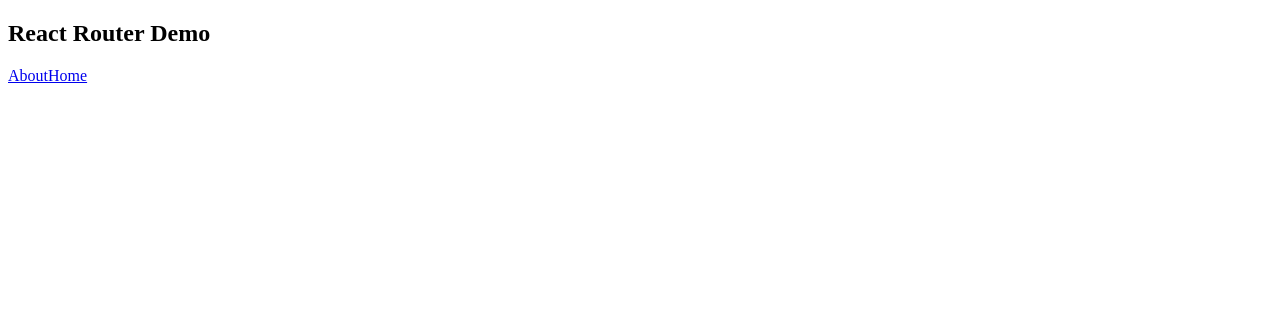
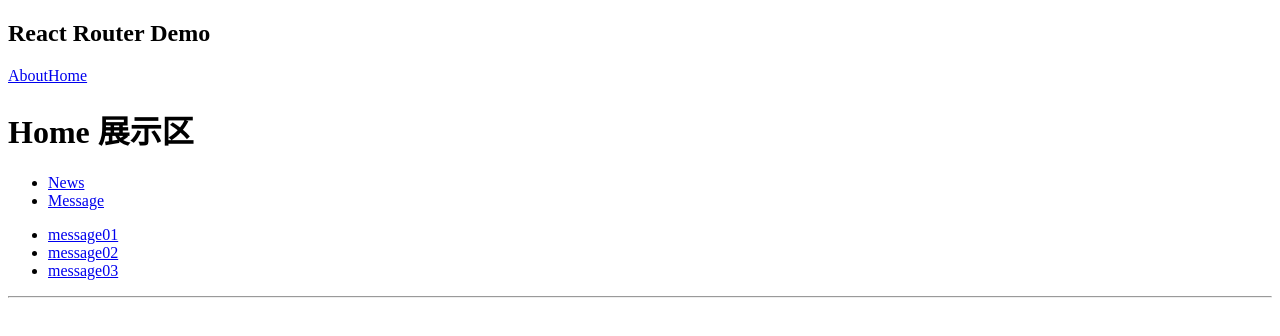
Before and after one commit to scypurple/testrouter-app, a React (Create React App) app: page /home/message in a window 1280 px wide. Shown: the top 336 px of the page. Built offline with nearby package versions, Linux system fonts and the light colour scheme; the HTML template or start-up script is replaced by a standard one.

Commit message:
router params

```diff
--- a/src/App.jsx
+++ b/src/App.jsx
@@ -1,10 +1,11 @@
 import React from 'react'
-import {Navigate, Route, Routes} from 'react-router-dom'
+import {useRoutes} from 'react-router-dom'
 import MyNavLink from './components/MyNavLink'
-import About from './pages/About'
-import Home from './pages/Home'
+import routes from './routes'
 
 export default function App() {
+
+    const element = useRoutes(routes);
         return (
             <div>
                 <div className="row">
@@ -29,12 +30,7 @@
                         <div className="panel">
                             <div className="panel-body">
                                 {/* 展示区要根据路径去决定展示哪个组件----注册路由 */}
-                               <Routes>
-                                    <Route path='/about' element={<About/>} />
-                                    <Route path='/home' element={<Home/>} />
-                                    <Route path='/' element={<Navigate to='/about' />} />
-                                    {/* <Redirect to='/about' /> */}
-                                </Routes>
+                            {element}
                             </div>
                         </div>
                     </div>
--- a/src/pages/Home/Message/Detail/index.jsx
+++ b/src/pages/Home/Message/Detail/index.jsx
@@ -1,15 +1,29 @@
-import React, { Component } from 'react'
+import React from 'react';
+// import { useParams } from 'react-router-dom'
+// import { useSearchParams } from 'react-router-dom';
+import {useLocation} from 'react-router-dom';
 
 const data = [
     { id: '01', content: 'Hello, React' },
     { id: '02', content: 'Hello, Vue' },
     { id: '03', content: 'Hello, World' },
-]
-export default class Detail extends Component {
-    render() {
-        console.log(this.props)
-        const {id, title} = this.props.location.state || {};
-        const {content} = data.find(e => e.id === id) || {};
+];
+export default function Detail() {
+    // 类式组件
+    //console.log(props)
+    //const {id, title} = props.location.state || {};
+    //const {content} = data.find(e => e.id === id) || {};
+    // 函数式组件 params
+    //const { id, title } = useParams()
+    // console.log("@", id,title)
+    // 函数式组件 search
+    // const [search] = useSearchParams();
+    // const [id, title] = [search.get('id'), search.get('title')];
+    // 函数式组件 state
+    const {state: {id, title}} = useLocation();
+   // console.log(id,title);
+   const { content } = data.find(e => e.id === id) || {};
+
     return (
         <ul>
             <li>id:{id}</li>
@@ -17,5 +31,5 @@
             <li>content:{content}</li>
         </ul>
     )
+
 }
-}
--- a/src/pages/Home/Message/index.jsx
+++ b/src/pages/Home/Message/index.jsx
@@ -1,18 +1,19 @@
-import React, { Component } from 'react';
-import { Link, Route } from 'react-router-dom';
-import Detail from './Detail';
+import React, { useState } from 'react';
+import { Link, Outlet } from 'react-router-dom';
 
-export default class Message extends Component {
-    state = {
-        messages: [
+export default function Message() {
+    // state = {
+    const   initMessages =  [
             {id: '01', title: 'message01'},
             {id: '02', title: 'message02'},
             {id: '03', title: 'message03'},
-        ]
-    }
+        ];
+    // }
+    //const {messages} = this.state;
 
-    render() {
-        const {messages} = this.state;
+    const [messages] = useState(initMessages);
+   // console.log(messages);
+
     return (
         <div>
             <ul>
@@ -20,15 +21,24 @@
                     messages.map(message => {
                         return (
                             <li key={message.id}>
-                                    <Link to={{pathname: "/home/message/detail", state:{id:message.id, title: message.title}}}>{message.title}</Link>
+                                {/* <Link to={`detail?id=${message.id}&title=${message.title}`}>{message.title}</Link> */}
+                                {/* <Link to={{ pathname: "detail", state: { id: message.id, title: message.title } }}>{message.title}</Link> */}
+                                <Link
+                                to='detail'
+                                state={{
+                                    'id': message.id,
+                                    'title': message.title,
+                                }}>
+                                    {message.title}
+                                </Link>
                             </li>
                         )
                     })
                 }
             </ul>
-                <hr/>
-                <Route path='/home/message/detail' component={Detail} />
+            <hr />
+            <Outlet />
         </div>
     )
+
 }
-}
--- a/src/pages/Home/News/index.jsx
+++ b/src/pages/Home/News/index.jsx
@@ -1,9 +1,7 @@
-import React, { Component } from 'react'
+import React from 'react'
 
-export default class News extends Component {
-  render() {
-    return (
-      <div>there is no news</div>
-    )
-  }
+export default function News() {
+  return (
+    <div>There is no News</div>
+  )
 }
--- a/src/pages/Home/index.jsx
+++ b/src/pages/Home/index.jsx
@@ -1,37 +1,34 @@
 import React from 'react'
-import {Navigate, Route, Routes} from 'react-router-dom'
+import { Outlet } from 'react-router-dom'
 import MyNavLink from '../../components/MyNavLink'
-import News from './News'
-import Message from './Message'
+//import routes from '../../routes'
 
 export default function Home() {
+   // const element = useRoutes(routes);
+
     return (
       <div>
         <h1>Home 展示区</h1>
         <ul className="nav nav-tabs">
 						<li>
-							<MyNavLink to="/news">News</MyNavLink>
+							<MyNavLink to="news">News</MyNavLink>
 						</li>
 						<li>
-							<MyNavLink to="/message">Message</MyNavLink>
+							<MyNavLink to="message">Message</MyNavLink>
 						</li>
 					</ul>
-          <Routes>
-            <Route path='/news' element={<News/>} />
-            <Route path='/message' element={<Message/>} />
-            <Route path='/' element={<Navigate to='/news' />} />
-            {/* <Redirect to='/home/news'/> */}
-          </Routes>
-          {/* <div className="col-xs-6">
+
+          <div className="col-xs-6">
                         <div className="panel">
                             <div className="panel-body">
-                                <Switch>
+                                {/* <Switch>
                                     <Route path='/home/news' component={News} />
                                     <Route path='/home/message' component={Message} />
-                                </Switch>
+                                </Switch> */}
+                                <Outlet />
                             </div>
                         </div>
-                    </div> */}
+                    </div>
       </div>
     )
   }
--- /dev/null
+++ b/src/routes/index.js
@@ -0,0 +1,40 @@
+import About from "../pages/About";
+import Home from "../pages/Home";
+import { Navigate } from "react-router-dom";
+import News from "../pages/Home/News";
+import Message from "../pages/Home/Message";
+import Detail from "../pages/Home/Message/Detail";
+
+const routes = [
+    {
+        path: '/about',
+        element: <About />
+    },
+    {
+        path: '/home',
+        element: <Home />,
+        children: [
+            {
+                path: 'news',
+                element: <News />
+            },
+            {
+                path: 'message',
+                element: <Message />,
+                children: [
+                    {
+                        // path: 'detail/:id/:title',
+                        path: 'detail',
+                        element: <Detail />
+                    }
+                ]
+            }
+        ]
+    },
+    {
+        path: '/',
+        element: <Navigate to='/about' />
+    }
+]
+
+export default routes;
```
Lines whose indentation alone changed are shown as unchanged.
